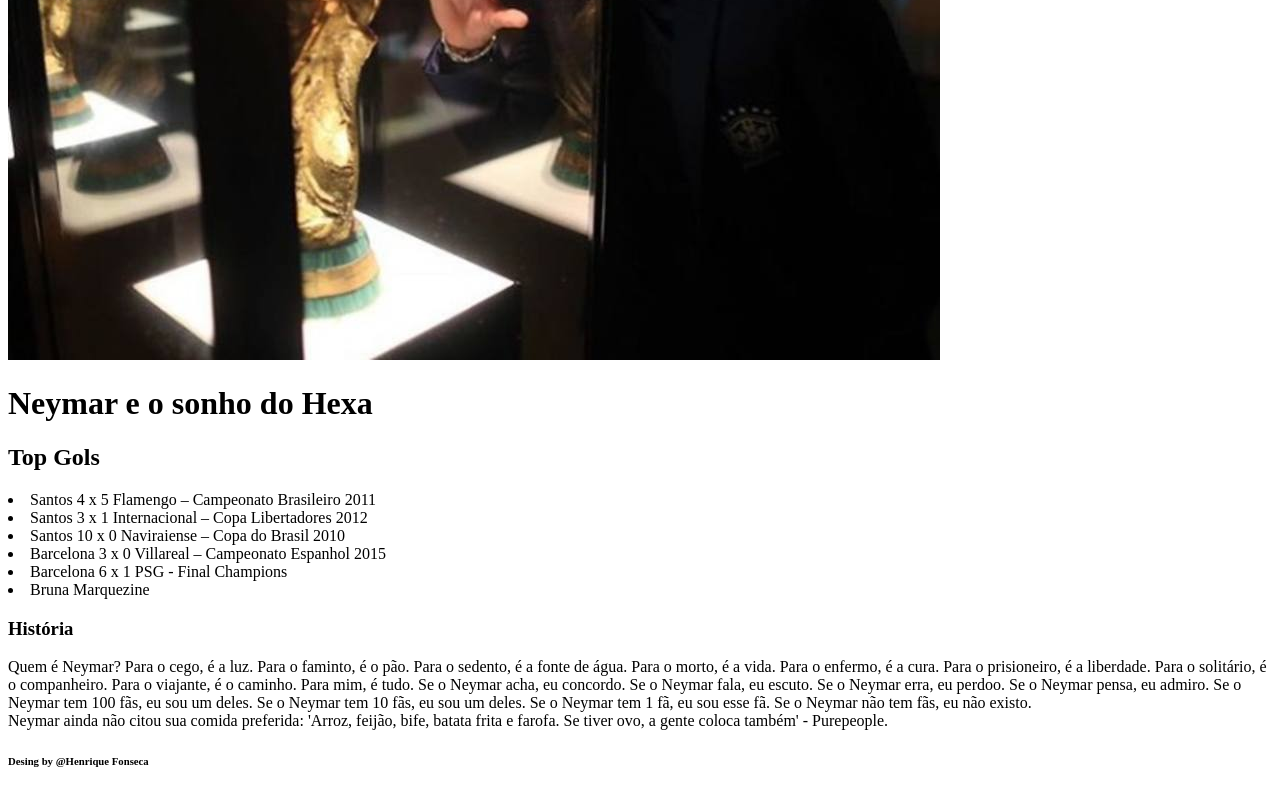
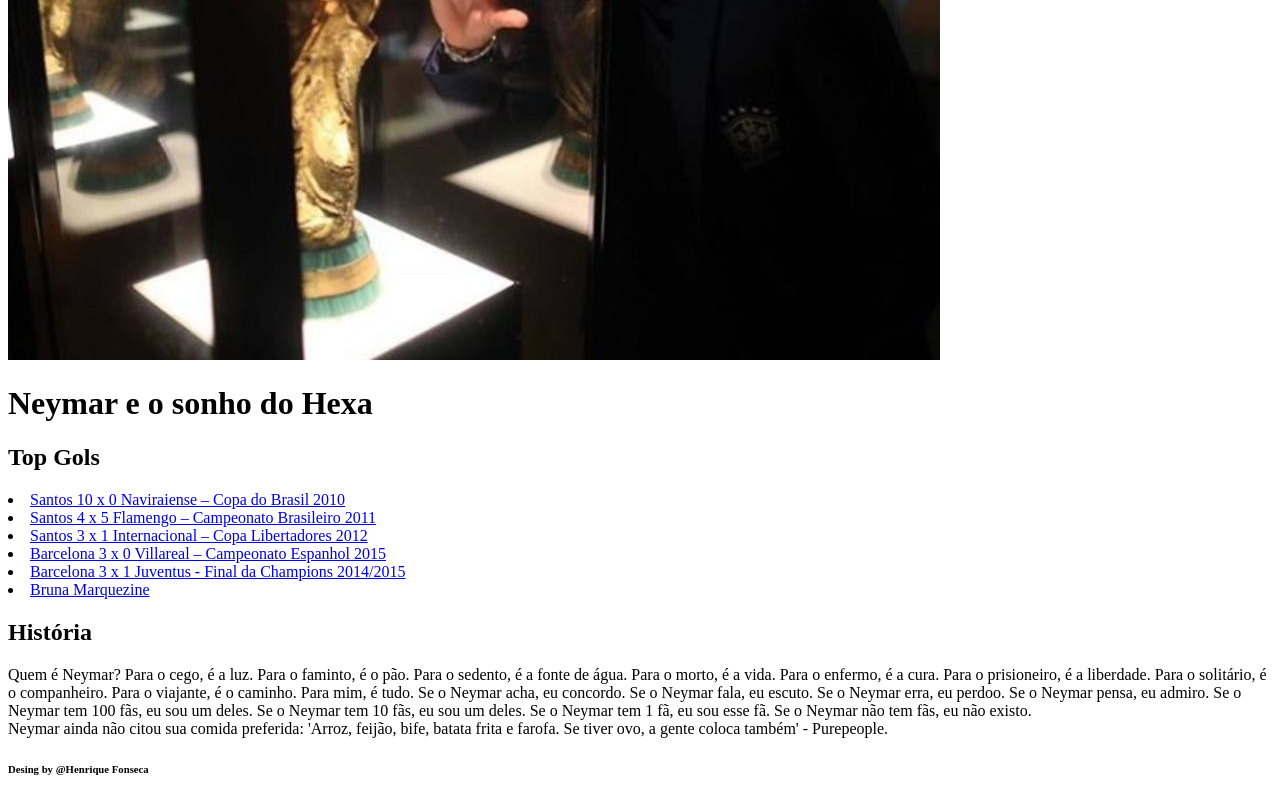
Before and after one commit to H3riQ/henrique_fonseca, a plain HTML site: page index.html in a window 1280 px wide. Shown: the part 383-1183 px from the top of the page. Drawn offline with Linux system fonts and the light colour scheme.

Commit message:
Atualização nova 22/08/22

```diff
--- a/index.html
+++ b/index.html
@@ -14,17 +14,16 @@
 
     <nav>
         <h2> Top Gols </h2>
-        <li>Santos 4 x 5 Flamengo – Campeonato Brasileiro 2011
-        </li>
-        <li>Santos 3 x 1 Internacional – Copa Libertadores 2012</li>
-        <li>Santos 10 x 0 Naviraiense – Copa do Brasil 2010</li>
-        <li>Barcelona 3 x 0 Villareal – Campeonato Espanhol 2015</li>
-        <li>Barcelona 6 x 1 PSG - Final Champions</li>
-        <li>Bruna Marquezine</li>
+        <li><a href="https://www.youtube.com/watch?v=EOSrIn9oObk" target="_blank">Santos 10 x 0 Naviraiense – Copa do Brasil 2010</a></li>
+        <li><a href="https://www.youtube.com/watch?v=ix4aBxygbDo" target="_blank">Santos 4 x 5 Flamengo – Campeonato Brasileiro 2011</a></li>
+        <li><a href="https://www.youtube.com/watch?v=6Xm8Y5GY_ks" target="_blank">Santos 3 x 1 Internacional – Copa Libertadores 2012</a></li>
+        <li><a href="https://www.youtube.com/watch?v=btEDXiNrD5o" target="_blank">Barcelona 3 x 0 Villareal – Campeonato Espanhol 2015</a></li>
+        <li><a href="https://www.youtube.com/watch?v=Tvdihk3F9Rw" target="_blank">Barcelona 3 x 1 Juventus - Final da Champions 2014/2015</a></li>
+        <li><a href="https://pt.wikipedia.org/wiki/Bruna_Marquezine" target="_blank">Bruna Marquezine</a></li>
     </nav>
 
     <main>
-        <h3> História </h3>
+        <h2> História </h2>
         <p>Quem é Neymar? Para o cego, é a luz. Para o faminto, é o pão. Para o sedento, é a fonte de água. Para o morto, é a vida. Para o enfermo, é a cura. Para o prisioneiro, é a liberdade. Para o solitário, é o companheiro. Para o viajante, é o caminho. Para mim, é tudo. Se o Neymar acha, eu concordo. Se o Neymar fala, eu escuto. Se o Neymar erra, eu perdoo. Se o Neymar pensa, eu admiro. Se o Neymar tem 100 fãs, eu sou um deles. Se o Neymar tem 10 fãs, eu sou um deles. Se o Neymar tem 1 fã, eu sou esse fã. Se o Neymar não tem fãs, eu não existo.<br>
         Neymar ainda não citou sua comida preferida: 'Arroz, feijão, bife, batata frita e farofa. Se tiver ovo, a gente coloca também' - Purepeople.
         </p>
```
